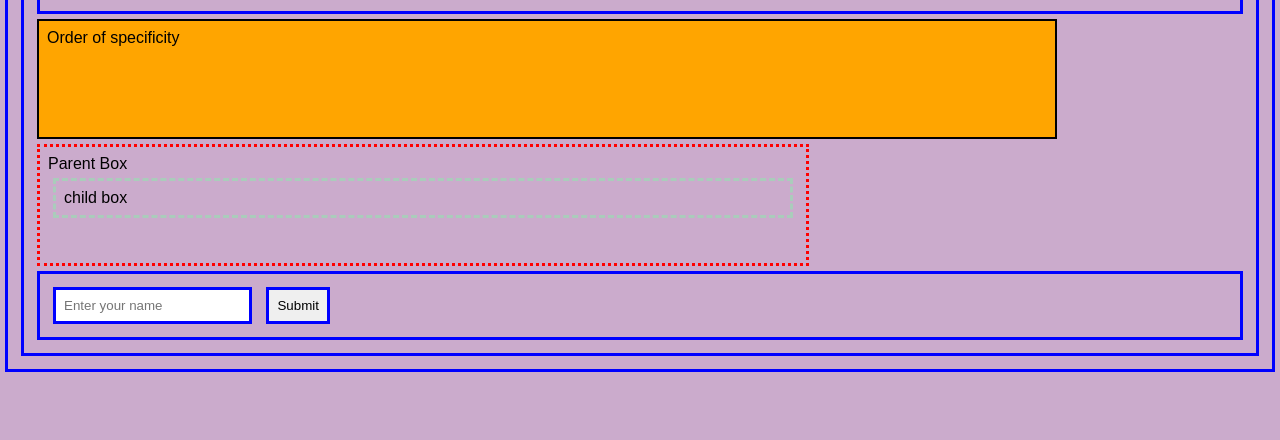
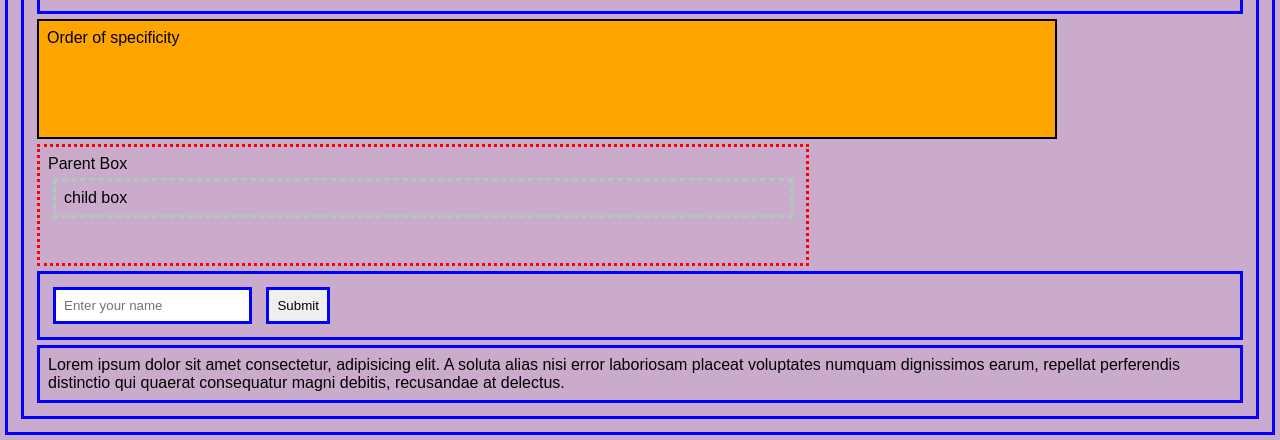
Before and after one commit to ikundaE/html-css-basics, a plain HTML site: page index.html in a window 1280 px wide. Shown: the part 648-1088 px from the top of the page. Before the commit the page ends 1025 px from the top, so only its background shows below. Drawn offline with Linux system fonts and the light colour scheme.

Commit message:
added paragraph

```diff
--- a/index.html
+++ b/index.html
@@ -48,5 +48,10 @@
         <input type="text" placeholder="Enter your name">
         <button>Submit</button>
      </form>
+     <p>Lorem ipsum dolor sit amet consectetur, adipisicing elit.
+         A soluta alias nisi error laboriosam placeat voluptates
+          numquam dignissimos earum, repellat perferendis distinctio
+           qui quaerat consequatur magni debitis, recusandae at
+            delectus.</p>
 </body>
 </html>
```
